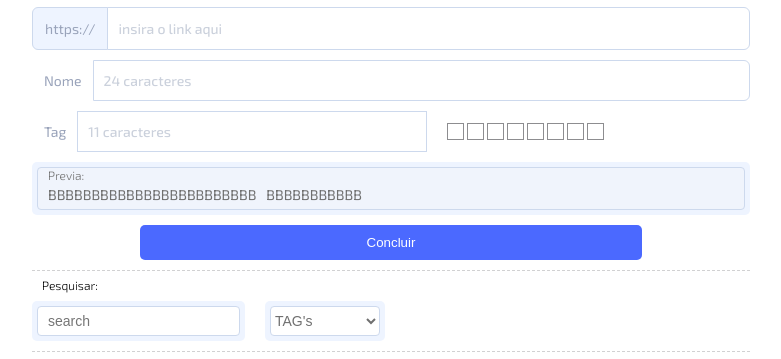
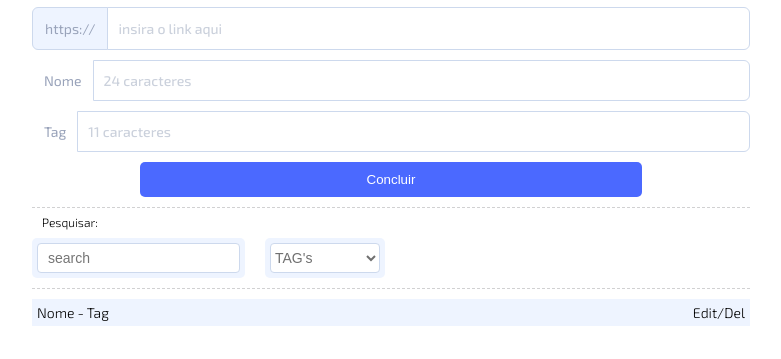
Before and after one commit to Edio-Goncalves/todo-links, a plain HTML site: page index.html in a window 1280 px wide. Shown: the part 105-464 px from the top of the page, without its empty margins (249-1030 px from the left). Drawn offline with Linux system fonts and the light colour scheme.

Commit message:
Delete "Previa" and "Color" elements

```diff
--- a/assets/style/scss/style.scss
+++ b/assets/style/scss/style.scss
@@ -124,23 +124,6 @@ rgba(75, 105, 255, 1) - para azul
             }
           }
         }
-
-        > div {
-          margin-left: 20px;
-          display: flex;
-          flex-wrap: wrap;
-          align-items: center;
-          gap: 3px;
-          max-width: 50%;
-          > div {
-            cursor: pointer;
-            display: flex;
-            gap: 10px;
-            border: 1px solid rgba(28, 29, 34, 0.5);
-            height: 17px;
-            width: 17px;
-          }
-        }
       }
       button {
         cursor: pointer;
@@ -155,36 +138,6 @@ rgba(75, 105, 255, 1) - para azul
         border-radius: 5px;
         &:hover {
           background-color: rgba(28, 29, 34, 0.5);
-        }
-      }
-    }
-
-    .previa {
-      padding: 5px;
-      border-radius: 5px;
-      background: #eef4ff;
-      cursor: not-allowed;
-      > div {
-        display: flex;
-        align-items: center;
-        gap: 10px;
-        width: 100%;
-        height: 43px;
-        padding: 15px 10px 3px;
-        line-height: 0px;
-        font-size: 14px;
-        font-weight: 400;
-        border-radius: 4px;
-        color: #707070;
-        border: 1px solid #cdd9ed;
-        background: rgb(240, 244, 252);
-        position: relative;
-        &::before {
-          content: "Previa:";
-          position: absolute;
-          top: 7px;
-          font-weight: 300;
-          font-size: 12px;
         }
       }
     }
--- a/index.html
+++ b/index.html
@@ -53,24 +53,6 @@
                 type="text"
                 placeholder="11 caracteres"
               />
-              <div id="color">
-                <div></div>
-                <div></div>
-                <div></div>
-                <div></div>
-                <div></div>
-                <div></div>
-                <div></div>
-                <div></div>
-              </div>
-            </div>
-
-            <div class="previa">
-              <span class="second"></span>
-              <div>
-                <p class="prevNome">BBBBBBBBBBBBBBBBBBBBBBBB</p>
-                <p class="prevTag">BBBBBBBBBBB</p>
-              </div>
             </div>
 
             <button id="send">Concluir</button>
```
Also changed, not shown: assets/style/css/style.css, 1 other file.
